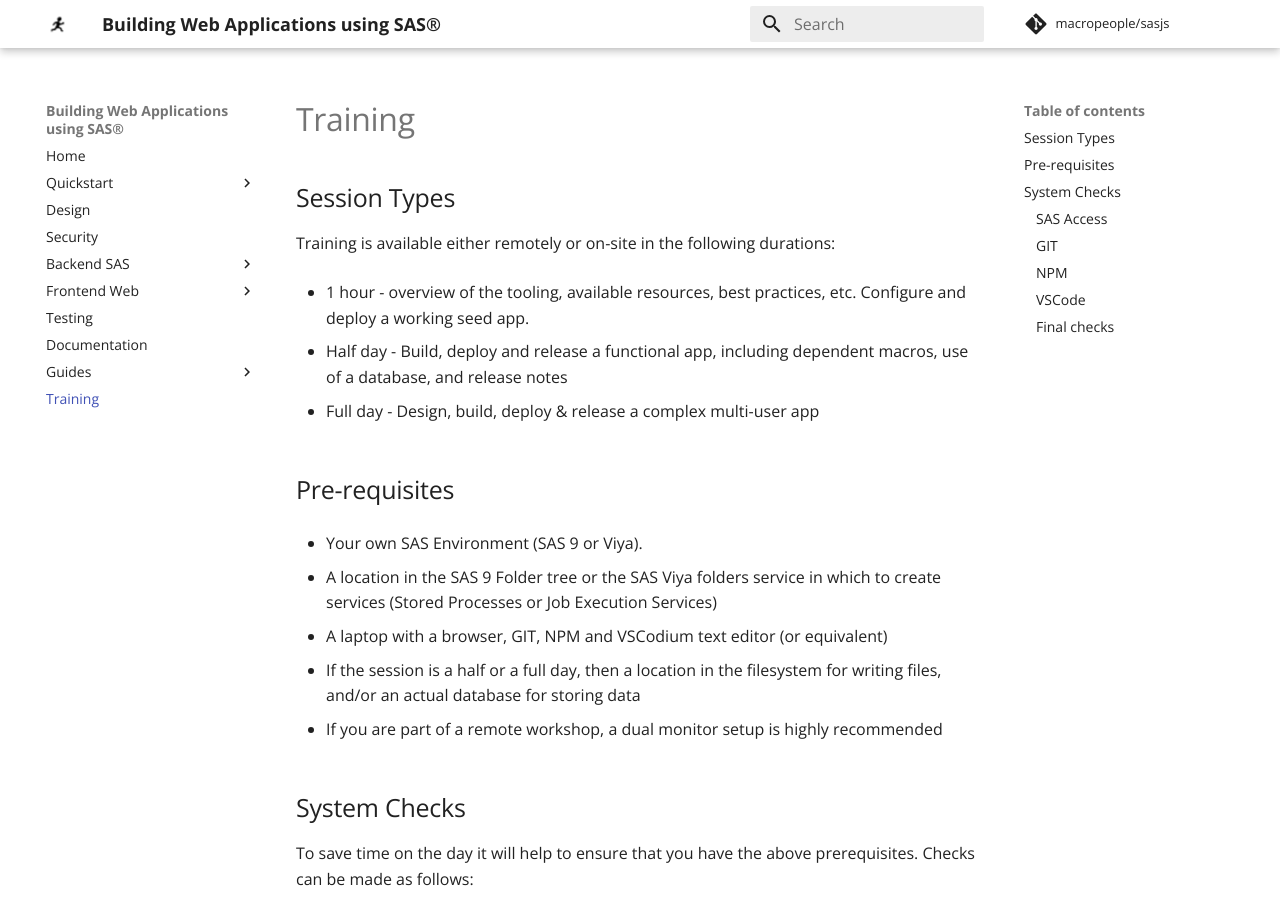
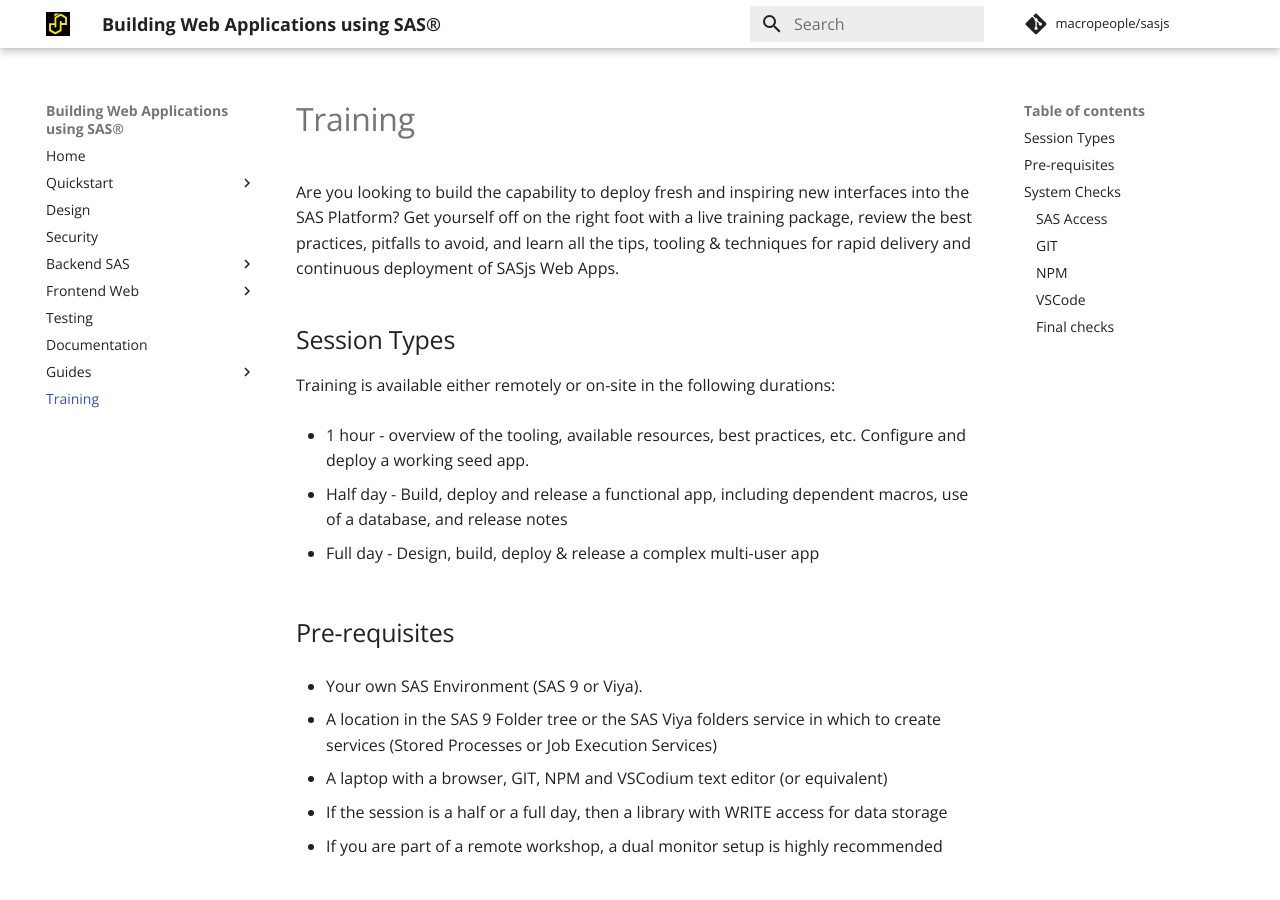
Before and after one commit to sasjs/sasjs.io, an MkDocs documentation site: the page built from docs/training.md, in a window 1280 px wide and 900 px high. Built offline with MkDocs 1.6.1 and Material for MkDocs 9.7.7, drawn with Linux system fonts in a browser that asks for light colours; comment, search, counter and statistics services are not loaded; old or Windows-style settings are respelled for this version of MkDocs.

Commit message:
docs: images

```diff
--- a/docs/training.md
+++ b/docs/training.md
@@ -1,41 +1,48 @@
 # Training
 
+Are you looking to build the capability to deploy fresh and inspiring new interfaces into the SAS Platform? Get yourself off on the right foot with a live training package, review the best practices, pitfalls to avoid, and learn all the tips, tooling & techniques for rapid delivery and continuous deployment of SASjs Web Apps.
+
 ## Session Types
+
 Training is available either remotely or on-site in the following durations:
 
-* 1 hour - overview of the tooling, available resources, best practices, etc.  Configure and deploy a working seed app.
+- 1 hour - overview of the tooling, available resources, best practices, etc. Configure and deploy a working seed app.
 
-* Half day - Build, deploy and release a functional app, including dependent macros, use of a database, and release notes
+- Half day - Build, deploy and release a functional app, including dependent macros, use of a database, and release notes
 
-* Full day - Design, build, deploy & release a complex multi-user app
+- Full day - Design, build, deploy & release a complex multi-user app
 
 ## Pre-requisites
 
-* Your own SAS Environment (SAS 9 or Viya).
+- Your own SAS Environment (SAS 9 or Viya).
 
-* A location in the SAS 9 Folder tree or the SAS Viya folders service in which to create services (Stored Processes or Job Execution Services)
+- A location in the SAS 9 Folder tree or the SAS Viya folders service in which to create services (Stored Processes or Job Execution Services)
 
-* A laptop with a browser, GIT, NPM and VSCodium text editor (or equivalent)
+- A laptop with a browser, GIT, NPM and VSCodium text editor (or equivalent)
 
-* If the session is a half or a full day, then a location in the filesystem for writing files, and/or an actual database for storing data
+- If the session is a half or a full day, then a library with WRITE access for data storage
 
-* If you are part of a remote workshop, a dual monitor setup is highly recommended
+- If you are part of a remote workshop, a dual monitor setup is highly recommended
 
 ## System Checks
-To save time on the day it will help to ensure that you have the above prerequisites.  Checks can be made as follows:
+
+To save time on the day it will help to ensure that you have the above prerequisites. Checks can be made as follows:
 
 ### SAS Access
-You will need an instance of SAS in order to build the backend!  If you are planning to use Viya, you will also need **Admin** rights in order to get the API key.  You also need the ability to create services (either Stored Processes on SAS 9 or Job Execution Services on SAS Viya) somewhere in the folder tree.  You can check this using SAS Management Console, DI Studio, /SASDrive, or /SASJobExecution.
+
+You will need an instance of SAS in order to build the backend! If you are planning to use Viya, you will also need **Admin** rights in order to get the API key. You also need the ability to create services (either Stored Processes on SAS 9 or Job Execution Services on SAS Viya) somewhere in the folder tree. You can check this using SAS Management Console, DI Studio, /SASDrive, or /SASJobExecution.
 
 ### GIT
-Install git from here:  [https://git-scm.com/](https://git-scm.com/).  If you do not have admin rights, try this [guide](/guides/windows#git).
+
+Install git from here: [https://git-scm.com/](https://git-scm.com/). If you do not have admin rights, try this [guide](/guides/windows#git).
 
 ### NPM
-Node Package Manager (NPM) is a JavaScript framework for managing project dependencies.  It also handles installations and a lot of other functionality.  It can be downloaded here:  [https://nodejs.org/en/download](https://nodejs.org/en/download).  If you do not have admin rights, try this [guide](/guides/windows#npm).
+
+Node Package Manager (NPM) is a JavaScript framework for managing project dependencies. It also handles installations and a lot of other functionality. It can be downloaded here: [https://nodejs.org/en/download](https://nodejs.org/en/download). If you do not have admin rights, try this [guide](/guides/windows#npm).
 
 ### VSCode
-You don't necessarily need VSCode but it's a great editor and includes an integrated terminal for running commands.  It can be downloaded (without telemetry) from here: [https://vscodium.com/](https://vscodium.com/), and a portable version can be obtained from this [guide](/guides/windows#vscode).
 
+You don't necessarily need VSCode but it's a great editor and includes an integrated terminal for running commands. It can be downloaded (without telemetry) from here: [https://vscodium.com/](https://vscodium.com/), and a portable version can be obtained from this [guide](/guides/windows#vscode).
 
 ### Final checks
 
--- a/mkdocs.yml
+++ b/mkdocs.yml
@@ -37,13 +37,13 @@
 
 theme:
   name: material
-  logo: "img/runningman.jpg"
+  logo: "img/logo/favicon/32.svg"
   palette:
     primary: "White"
     accent: "Amber"
   font:
     text: "Open Sans"
     code: "Ubuntu Mono"
-  favicon: img/runningman.jpg
+  favicon: img/logo/favicon/32.ico
   custom_dir: "theme"
 copyright: All rights reserved &copy;2020 Macro People Ltd.
```
Also changed, not shown: docs/security.md (+3 -3 lines), docs/img/logo/favicon/16.ico (added), docs/img/logo/favicon/16.png (added), docs/img/logo/favicon/16.svg (added), docs/img/logo/favicon/32.ico (added), docs/img/logo/favicon/32.png (added), docs/img/logo/favicon/32.svg (added), docs/img/logo/js-logo-50px.png (added), 1 other file.
